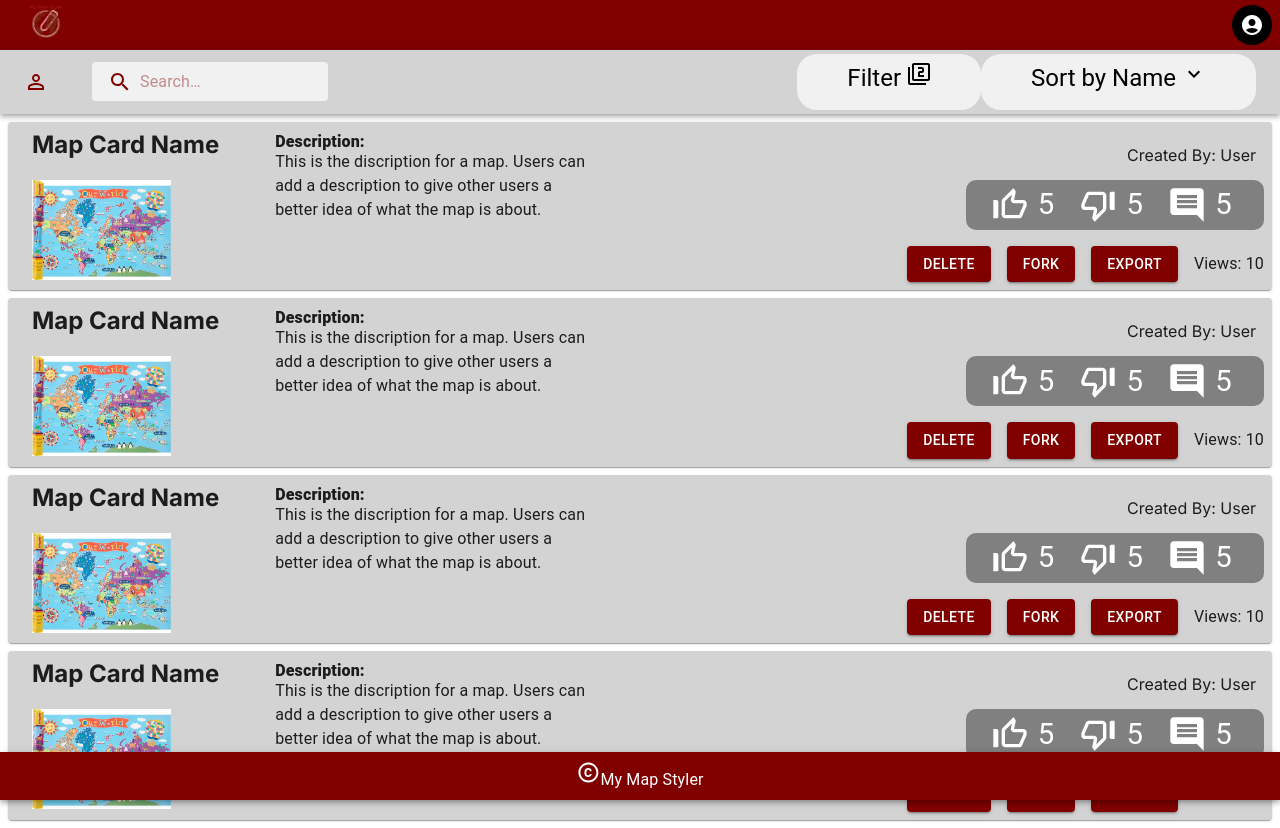
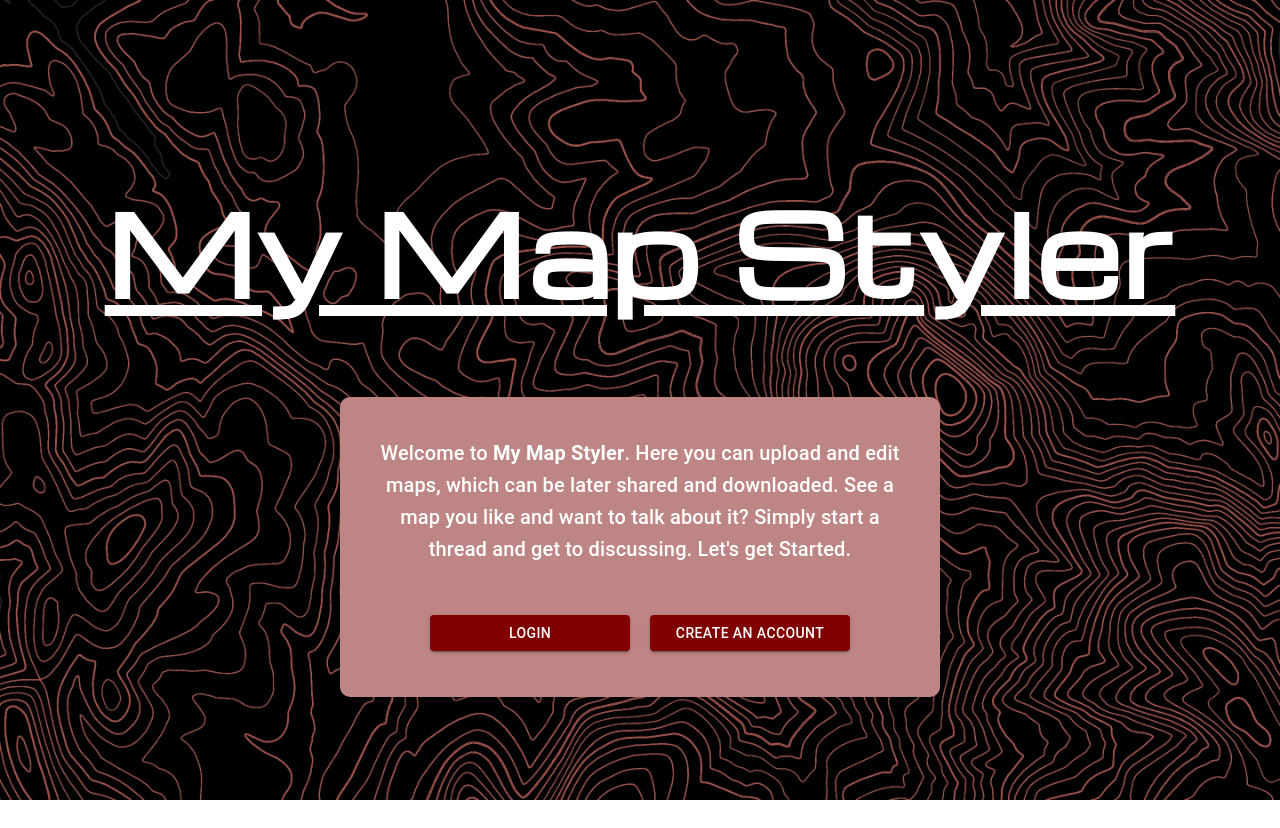
Before and after one commit to Zack202/MyMapStylerFrontend, a Next.js app: page / in a window 1280 px wide. After the commit the page ends 800 px from the top, so only its background shows below. Built offline with nearby package versions, Linux system fonts and the light colour scheme.

Commit message:
New Splash Screen

```diff
--- a/src/app/components/SplashScreen.js
+++ b/src/app/components/SplashScreen.js
@@ -2,12 +2,22 @@ import styles from './SplashScreen.module.css'
 import { useState } from 'react'
 import React from 'react'
 import api from '../api'
+import Button  from '@mui/material/Button'
+import { Box, Typography } from '@mui/material'
 
-
-
+const backgroundStyle = {
+  backgroundImage: 'url("./hckgavj2l7871.webp")',
+  backgroundSize: 'cover',
+  backgroundPosition: 'center',
+  height: '100vh',
+  display: 'flex',
+  flexDirection: 'column',
+  alignItems: 'center',
+  justifyContent: 'center',
+};
 
 export default function SplashScreen (){
-
+/*
     const [names, setNames] = useState('')
     const [name, setName] = useState('')
 
@@ -30,21 +40,25 @@ export default function SplashScreen (){
       console.log(nameList)
       const namesWithCommas = nameList.join(', ');
       setNames(namesWithCommas)
-    }
+    }*/
 
     return(
-        <main className={styles.main}>
-      <div className={styles.center}>
-        MyMapStyler
-      </div>
-      <button className={styles.button}>Login</button>
-      <button className={styles.button}>Create Account</button>
+      <div style={backgroundStyle}>
 
-      <input id="nameinput" className={styles.input} onChange={(e) => setName(e.target.value)} type="text" placeholder="Enter Name"></input>
-      <button className={styles.button} onClick={handleAddName}>Submit Name</button>
-      <h2 className={styles.h2}>All names: {names}</h2>
-      <button className={styles.button} onClick={handleGetNames}>Refresh all names from db</button>
-
-    </main>
-    )
+        <Typography className={styles.center} style={{ fontFamily: 'Michroma', fontWeight: 'bold', fontSize:'110px' }}>
+          <b><u>My Map Styler</u></b>
+        </Typography>
+        <Box sx={{ height: 300, background: '#BE8585', textAlign: 'center', borderRadius: '10px' }}>
+        <Box sx={{ height: 100, width: 600, display: 'flex', flexDirection: 'column' }}>
+          <Box>
+            <Typography variant="h6" style={{color:'white', margin: '40px'}}>
+              Welcome to <b>My Map Styler</b>. Here you can upload and edit maps, which can be later shared and downloaded. See a map you like and want to talk about it? Simply start a thread and get to discussing. Let's get Started.
+            </Typography>
+            <Button variant="contained" className={styles.buttons} style={{background: 'maroon', margin: '10px'}}>Login</Button>
+            <Button variant="contained" className={styles.buttons} style={{background: 'maroon', margin: '10px'}}>Create an Account</Button>
+          </Box>
+        </Box>
+      </Box>
+    </div>
+  );
 }
--- a/src/app/components/SplashScreen.module.css
+++ b/src/app/components/SplashScreen.module.css
@@ -78,10 +78,11 @@
     justify-content: center;
     align-items: center;
     position: relative;
-    color: maroon;
-    font-size: 60pt;
+    color: rgb(255, 255, 255);
+    font-size: 120pt;
     padding: 4rem 0;
   }
+
 
   .center::before {
     background: var(--secondary-glow);
@@ -107,6 +108,9 @@
     transform: translateZ(0);
   }
 
-  .button{
+  .buttons{
     width: 200px;
+    color: white;
+    background: maroon;
+
   }
--- a/src/app/layout.js
+++ b/src/app/layout.js
@@ -11,6 +11,15 @@ export const metadata = {
 export default function RootLayout({ children }) {
   return (
     <html lang="en">
+      <head>
+        {/* Add Google Fonts link for Michroma font */}
+        <link
+          rel="stylesheet"
+          href="https://fonts.googleapis.com/css2?family=Michroma&display=swap"
+        />
+        {/* Use Inter font */}
+        <style>{inter.css}</style>
+      </head>
       <body className={inter.className}>{children}</body>
     </html>
   )
--- a/src/app/page.js
+++ b/src/app/page.js
@@ -9,42 +9,10 @@ import React from "react";
 import { CreateAccountScreen } from './components'
 
 
-  const router = createBrowserRouter([
-    {
-      path: "/f",
-      element: <SplashScreen/>
-    },
-    {
-      path: "/d",
-      element: <CreateAccountScreen/>
-    },
-    {
-      path: "/a",
-      element: <LoginScreen/>
-    },
-    {
-      path: "/c",
-      element: <ProfileScreen/>
-    },
-    {
-      path: "/e",
-      element: <SpecificMapScreen/>
-    },
-    {
-      path: "/b",
-      element: <MapEditingScreen/>
-    },
-    {
-      path: "/",
-      element: <UserHomeScreenMapBrowsingScreenWrapper/>
-    },
-  ]);
 
 export default function Home() {
 
   return (
-    <React.StrictMode>
-      <RouterProvider router={router}/>
-    </React.StrictMode>
+      <SplashScreen />
   )
 }
```
Also changed, not shown: public/hckgavj2l7871.webp (added).
